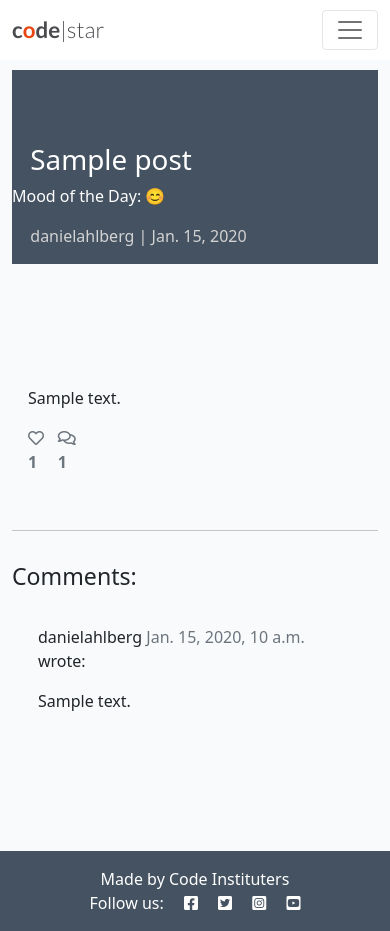
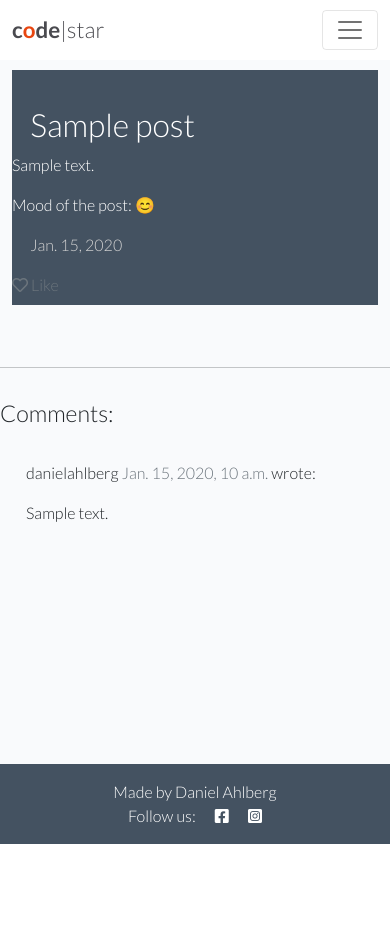
Before and after one commit to Poes93/a_picture_a_day, a Django app: a page that uses templates/base.html in a window 390 px wide. After the commit the page ends 844 px from the top, so only its background shows below. Run offline with Django 4.2, Linux system fonts and the light colour scheme; data comes from the database, SQL or seed files in the repository; tables that the repository leaves empty hold one stand-in row (values such as "Sample post"); some libraries are stand-ins or nearby versions.

Commit message:
edit layout of post template

```diff
--- a/blog/admin.py
+++ b/blog/admin.py
@@ -19,6 +19,6 @@
 
 @admin.register(Comment)
 class CommentAdmin(admin.ModelAdmin):
-    list_display = ('name', 'body', 'post', 'created_on')
+    list_display = ('author', 'body', 'post', 'created_on', 'email', 'name')
     list_filter = ('created_on',)
     search_fields = ('name', 'email', 'body')
--- a/blog/models.py
+++ b/blog/models.py
@@ -48,15 +48,23 @@
         ordering = ["-created_on"]
 
     def save(self, *args, **kwargs):
-        # Only update the slug when the object is being created
-        # or if you want to update the slug as the title changes,
-        # remove the `not self.pk` condition.
-        if not self.slug or self.pk and self.title_changed:
+        if not self.slug or (self.pk and self.title_changed):
             self.slug = slugify(self.title)
 
         # Prevent a user from posting more than once every 24 hours
         if not self.pk:  # Checking if the post is new
             last_post = Post.objects.filter(author=self.author).order_by('-created_on').first()
+            if last_post:
+                # Get the date of the last post and the current date
+                last_post_date = last_post.created_on.date()
+                current_date = timezone.now().date()
+                # Allow posting if the last post was not made on the same day as today
+                if last_post_date != current_date:
+                    super(Post, self).save(*args, **kwargs)
+                    return
+
+            # If there's no last post or the last post was made on the same day,
+            # then check the time difference
             if last_post and timezone.now() - last_post.created_on < timedelta(days=1):
                 raise ValidationError('You can only post "A Photo a day".')
 
--- a/blog/views.py
+++ b/blog/views.py
@@ -152,6 +152,7 @@
         # Redirect to the post detail
         return reverse('post_detail', args=[self.object.post.slug])
 
+
 def edit_comment(request, comment_id):
     comment = get_object_or_404(Comment, id=comment_id)
     if request.user != comment.author:
--- a/static/css/style.css
+++ b/static/css/style.css
@@ -1,9 +1,13 @@
+/* General Body and Background */
 body {
     background-color: #F9FAFC;
 }
 
+.brand, .thin, .light-bg, .dark-bg, .main-bg {
+    font-family: Lato, sans-serif;
+}
+
 .brand {
-    font-family: Lato, sans-serif;
     font-size: 1.4rem;
     font-weight: 700;
     color: #4A4A4F;
@@ -29,13 +33,10 @@
     background-color: #F9FAFC;
 }
 
-.card {
+/* Card and Image Container */
+.card, .image-container {
     border: none;
     background-color: transparent;
-}
-
-.image-container {
-    position: relative;
 }
 
 .image-flash {
@@ -52,12 +53,13 @@
     text-transform: uppercase;
 }
 
+/* Masthead Styles */
 .masthead {
     margin-top: 10px;
     overflow: hidden;
     position: relative;
     display: inline-block;
-    height: 33vh;
+    min-height: 200px;
     width: 100%;
 }
 
@@ -72,33 +74,20 @@
     overflow: hidden;
 }
 
-.masthead-image:after {
-    content: "";
-    position: absolute;
-    top: 0;
-    right: 90%;
-    height: 100%;
-    width: 150%;
-    background: #445261;
-    -webkit-transform: skew(15deg);
-    -moz-transform: skew(15deg);
-    transform: skew(15deg);
-    z-index: 100;
-}
-
-.post-link {
+/* Post Links and Titles */
+.post-link, .page-link {
     text-decoration: none;
     color: #445261;
 }
 
-.post-link:hover,
-.page-link {
+.post-link:hover {
     color: #E84610;
 }
 
 .post-title {
     margin-top: 20%;
     margin-left: 5%;
+    font-size: 2rem; /* Updated size */
 }
 
 .post-subtitle {
@@ -106,13 +95,13 @@
     color: lightgray;
 }
 
+/* Buttons */
 .btn-signup {
     background-color: #23BBBB;
     color: #fff;
 }
 
-.btn-signup:hover,
-.btn-signup:active {
+.btn-signup:hover, .btn-signup:active {
     background-color: #fff;
     color: #23BBBB;
 }
@@ -122,8 +111,7 @@
     text-decoration: none;
 }
 
-.link:hover,
-.link:active {
+.link:hover, .link:active {
     color: #445261;
     text-decoration: underline;
 }
@@ -134,9 +122,44 @@
     background: transparent;
 }
 
-.btn-like:hover,
-.btn-like:active {
+.btn-like:hover, .btn-like:active {
     color: #E84610;
     background: transparent;
     border: none;
 }
+
+/* Comments Section */
+.comments-section {
+    background-color: #f9f9f9;
+    padding: 15px;
+    border-radius: 5px;
+}
+
+.comment {
+    padding: 10px;
+    margin-bottom: 10px;
+    border-bottom: 1px solid #eee;
+}
+
+.comment-author {
+    font-weight: bold;
+}
+
+.comment-body {
+    margin-top: 5px;
+}
+
+/* Responsive Design Adjustments */
+@media (max-width: 768px) {
+    .masthead-image, .masthead-text {
+        width: 100%; /* Stack image and text on smaller screens */
+    }
+
+    .post-title {
+        margin-top: 10%;
+    }
+}
+
+label[for="id_content"] {
+    display: none;
+}
--- a/templates/base.html
+++ b/templates/base.html
@@ -85,11 +85,9 @@
 
     <!-- Footer -->
     <footer class="footer mt-auto py-3 dark-bg">
-        <p class="m-0 text-center text-white">Made by Code Instituters</p>
+        <p class="m-0 text-center text-white">Made by Daniel Ahlberg</p>
         <p class="m-0 text-center text-white">Follow us: <i class="fab fa-facebook-square ms-3"></i>
-            <i class="fab fa-twitter-square ms-3"></i>
             <i class="fab fa-instagram-square ms-3"></i>
-            <i class="fab fa-youtube-square ms-3"></i></p>
     </footer>
     <script>
         setTimeout(function () {
--- a/templates/post_detail.html
+++ b/templates/post_detail.html
@@ -9,10 +9,39 @@
             <div class="col-md-6 masthead-text">
                 <!-- Post title goes in these h1 tags -->
                 <h1 class="post-title">{{ post.title }}</h1>
-                <!-- Mood of the day -->
-                <p class="post-mood">Mood of the Day: {{ post.mood }}</p>
-                <!-- Post author and created date -->
-                <p class="post-subtitle">{{ post.author }} | {{ post.created_on|date:"N j, Y" }}</p>
+                <p class="card-text">{{ post.content | safe }}</p>
+                <p class="post-mood">Mood of the post: {{ post.mood }}</p>
+                <p class="post-subtitle"> {{ post.created_on|date:"N j, Y" }}</p>
+                <div class="post-interactions">
+                    {% if user.is_authenticated %}
+                    <div class="like-section mb-2">
+                        <form class="d-inline" action="{% url 'post_like' post.slug %}" method="POST">
+                            {% csrf_token %}
+                            {% if liked %}
+                            <!-- Updated button to include "Like" text next to the heart icon -->
+                            <button type="submit" name="blogpost_id" value="{{ post.slug }}" class="btn-like">
+                                <i class="fas fa-heart"></i> Like
+                            </button>
+                            {% else %}
+                            <button type="submit" name="blogpost_id" value="{{ post.slug }}" class="btn-like">
+                                <i class="far fa-heart"></i> Like
+                            </button>
+                            {% endif %}
+                        </form>
+                    </div>
+                    {% else %}
+                    <div class="like-section mb-2">
+                        <span class="text-secondary"><i class="far fa-heart"></i> Like</span>
+                    </div>
+                    {% endif %}
+                    <!-- New row for Edit and Delete buttons if the user is the author -->
+                    {% if user.is_authenticated and post.author == user %}
+                    <div class="author-interactions">
+                        <a class="btn btn-signup" href="{% url 'post_edit' post.id %}" role="button">Edit</a>
+                        <a class="btn btn-danger" href="{% url 'post_delete' post.id %}" role="button">Delete</a>
+                    </div>
+                    {% endif %}
+                </div>
             </div>
             <div class="d-none d-md-block col-md-6 masthead-image">
                 <!-- The featured image URL goes in the src attribute -->
@@ -29,42 +58,6 @@
 <div class="container">
     <div class="row">
         <div class="col card mb-4 mt-3 left top">
-            <div class="card-body">
-                <!-- The post content goes inside the card-text. Use the | safe filter inside the template tags -->
-                <p class="card-text">{{ post.content | safe }}</p>
-                <div class="row">
-                    <div class="col-1">
-                        <strong>
-                            {% if user.is_authenticated and post.author == user %}
-                            <div class="btn-toolbar d-inline" role="toolbar" aria-label="Toolbar with button groups">
-                                <div class="btn-group" role="group">
-                                    <a class="btn btn-signup" href="{% url 'post_edit' post.id %}" role="button">Edit</a>
-                                    <a class="btn btn-danger" href="{% url 'post_delete' post.id %}" role="button">Delete</a>
-                                </div>
-                            </div>
-                            {% endif %}
-                            {% if user.is_authenticated %}
-                            <form class="d-inline" action="{% url 'post_like' post.slug %}" method="POST">
-                                {% csrf_token %}
-                                {% if liked %}
-                                <button type="submit" name="blogpost_id" value="{{ post.slug }}" class="btn-like"><i class="fas fa-heart"></i></button>
-                                {% else %}
-                                <button type="submit" name="blogpost_id" value="{{ post.slug }}" class="btn-like"><i class="far fa-heart"></i></button>
-                                {% endif %}
-                            </form>
-                            {% else %}
-                            <span class="text-secondary"><i class="far fa-heart"></i></span>
-                            {% endif %}
-                            <!-- The number of likes -->
-                            <span class="text-secondary">{{ post.number_of_likes }}</span>
-                        </strong>
-                    </div>
-                    <div class="col-1">
-                        {% with comments.count as number_of_comments %}
-                        <strong class="text-secondary"><i class="far fa-comments"></i> {{ number_of_comments }}</strong>
-                        {% endwith %}
-                    </div>
-                </div>
             </div>
         </div>
     </div>
```
Also changed, not shown: templates/registration/logout.html (added, +29 -0 lines), blog/migrations/0004_alter_post_featured_image_alter_post_status.py.
